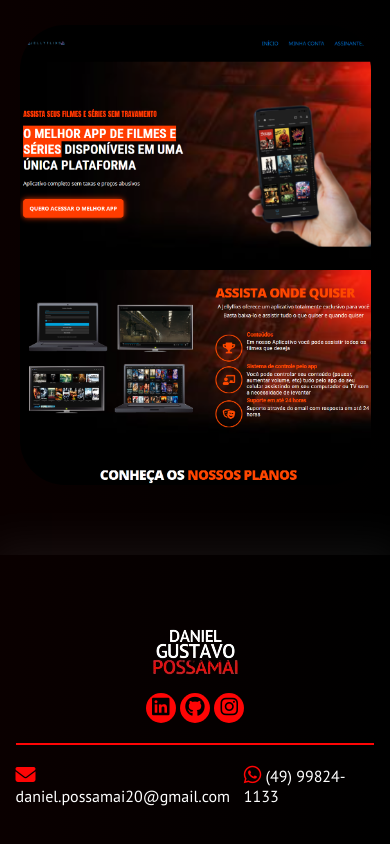
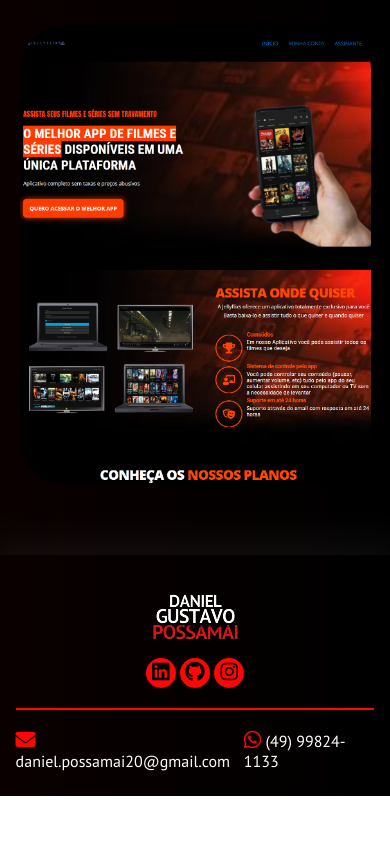
Before and after one commit to Daniel-Possamai/portfolioDeDanielPossamai, a plain HTML site: page index.html in a window 390 px wide. Shown: the part 3021-3865 px from the top of the page. After the commit the page ends 3817 px from the top, so only its background shows below. Drawn offline with Linux system fonts and the light colour scheme.

Commit message:
Atualizado o responsivo do footer

```diff
--- a/src/css/style.css
+++ b/src/css/style.css
@@ -340,4 +340,11 @@ footer .lineFooter p a{
         gap: 10px;
     }
 
+    /* Footer */
+
+    footer{
+        padding: 5px 4%;
+    }
+
+
 }
```
